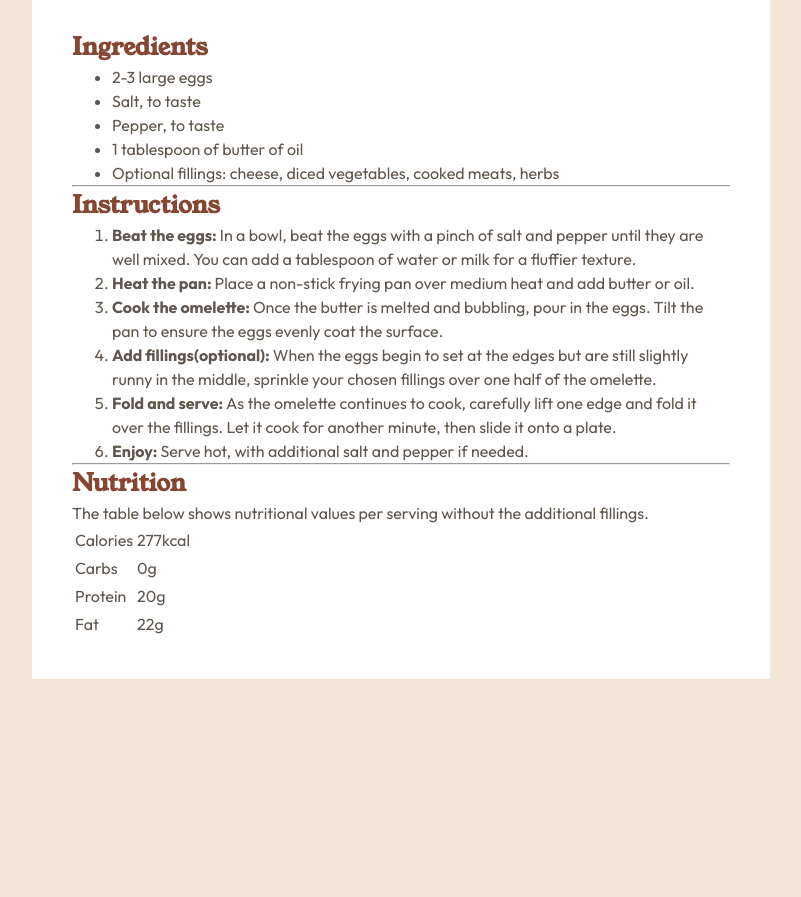
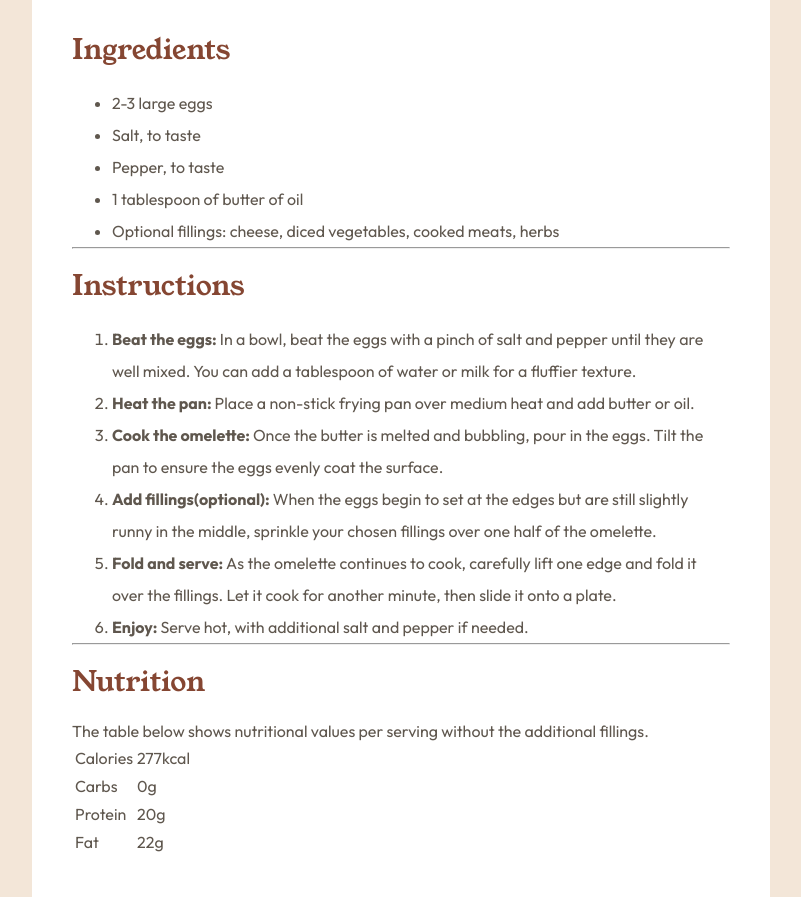
Before and after one commit to ag7621/fem-recipe-page, a plain HTML site: page index.html in a window 1280 px wide. Shown: the part 711-1608 px from the top of the page, without its empty margins (239-1040 px from the left). Before the commit the page ends 1390 px from the top, so only its background shows below. Drawn offline with Linux system fonts and the light colour scheme.

Commit message:
update index, style
added sections to markup

```diff
--- a/index.html
+++ b/index.html
@@ -28,6 +28,7 @@
                     <li><b>Cooking: </b>5 minutes</li>
                 </ul>
             </div>
+            <section class="section--ingredients">
                 <h2>Ingredients</h2>
                 <ul>
                     <li>2-3 large eggs</li>
@@ -38,20 +39,28 @@
                     </li>
                 </ul>
                 <hr>
+            </section>
+            <section class="section--instructions">
                 <h2>Instructions</h2>
                 <ol>
-                <li><b>Beat the eggs: </b>In a bowl, beat the eggs with a pinch of salt and pepper until they are well
+                    <li><b>Beat the eggs: </b>In a bowl, beat the eggs with a pinch of salt and pepper until they are
+                        well
                         mixed. You can add a tablespoon of water or milk for a fluffier texture.</li>
                     <li><b>Heat the pan: </b>Place a non-stick frying pan over medium heat and add butter or oil.</li>
-                <li><b>Cook the omelette: </b>Once the butter is melted and bubbling, pour in the eggs. Tilt the pan to
+                    <li><b>Cook the omelette: </b>Once the butter is melted and bubbling, pour in the eggs. Tilt the pan
+                        to
                         ensure the eggs evenly coat the surface.</li>
-                <li><b>Add fillings(optional): </b>When the eggs begin to set at the edges but are still slightly runny
+                    <li><b>Add fillings(optional): </b>When the eggs begin to set at the edges but are still slightly
+                        runny
                         in the middle, sprinkle your chosen fillings over one half of the omelette.</li>
-                <li><b>Fold and serve: </b>As the omelette continues to cook, carefully lift one edge and fold it over
+                    <li><b>Fold and serve: </b>As the omelette continues to cook, carefully lift one edge and fold it
+                        over
                         the fillings. Let it cook for another minute, then slide it onto a plate.</li>
                     <li><b>Enjoy: </b>Serve hot, with additional salt and pepper if needed.</li>
                 </ol>
                 <hr>
+            </section>
+            <section class="section--nutrition">
                 <h2>Nutrition</h2>
                 <p>The table below shows nutritional values per serving without the additional fillings.</p>
                 <table>
@@ -72,6 +81,8 @@
                         <td>22g</td>
                     </tr>
                 </table>
+            </section>
+
         </article>
     </main>
 </body>
--- a/style.css
+++ b/style.css
@@ -82,6 +82,13 @@ h1 {
 
 h2 {
     color: var(--clr-heading-primary);
+    margin: 1rem 0;
+    font-size: 28px;
+    font-weight: var(--fw-regular);
+}
+
+li {
+    line-height: 2;
 }
 
 body {
```
Lines whose indentation alone changed are shown as unchanged.
